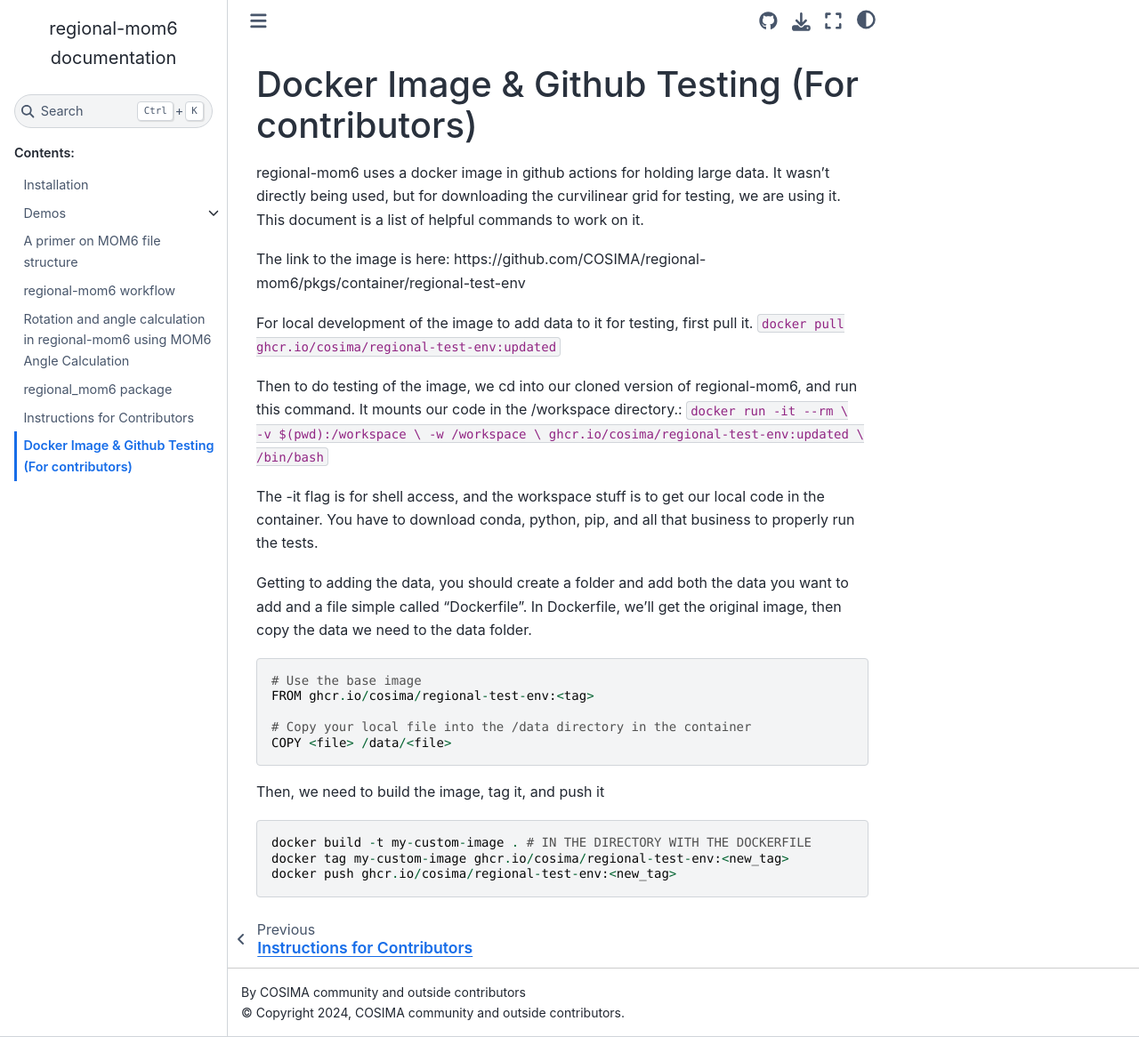
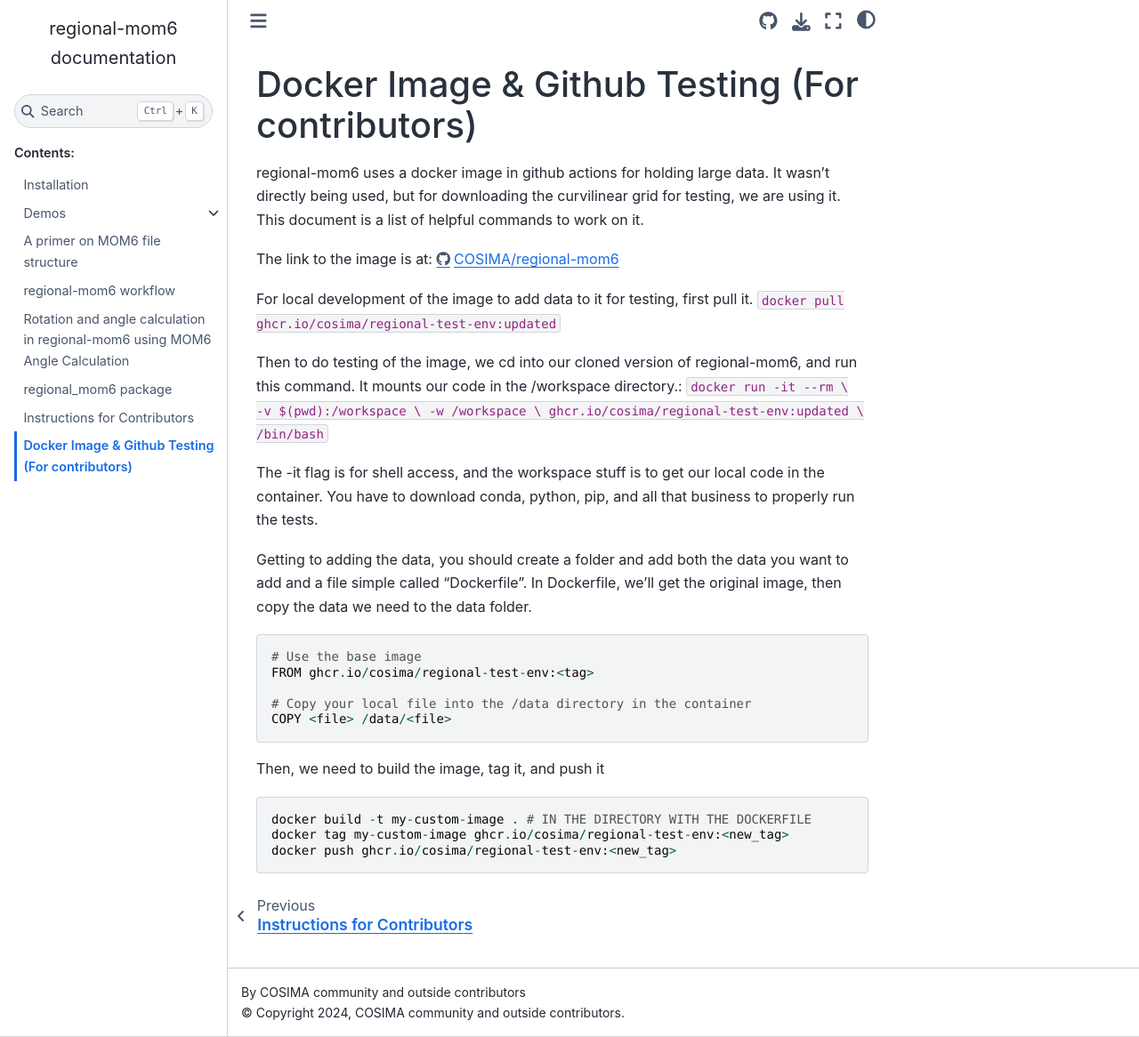
Before and after one commit to COSIMA/regional-mom6, a Sphinx documentation site: the page built from docs/docker_image_dev.md, in a window 1280 px wide and 1166 px high. Shown: the whole window at 89% size. Built offline with Sphinx 7.4.7 and the Sphinx Book theme 1.1.4, drawn with Linux system fonts in a browser that asks for light colours; pages that are not in the unit, such as notebooks, are missing from menus.

Commit message:
make link linkable

````diff
--- a/docs/docker_image_dev.md
+++ b/docs/docker_image_dev.md
@@ -2,8 +2,8 @@
 
 regional-mom6 uses a docker image in github actions for holding large data. It wasn't directly being used, but for downloading the curvilinear grid for testing, we are using it. This document is a list of helpful commands to work on it.
 
-The link to the image is here:
-https://github.com/COSIMA/regional-mom6/pkgs/container/regional-test-env
+The link to the image is at:
+[https://github.com/COSIMA/regional-mom6/pkgs/container/regional-test-env](https://github.com/COSIMA/regional-mom6/pkgs/container/regional-test-env)
 
 For local development of the image to add data to it for testing, first pull it.
 ```docker pull ghcr.io/cosima/regional-test-env:updated```
````
